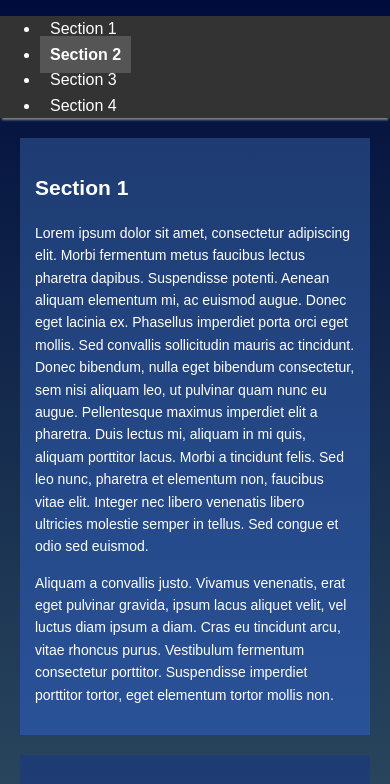
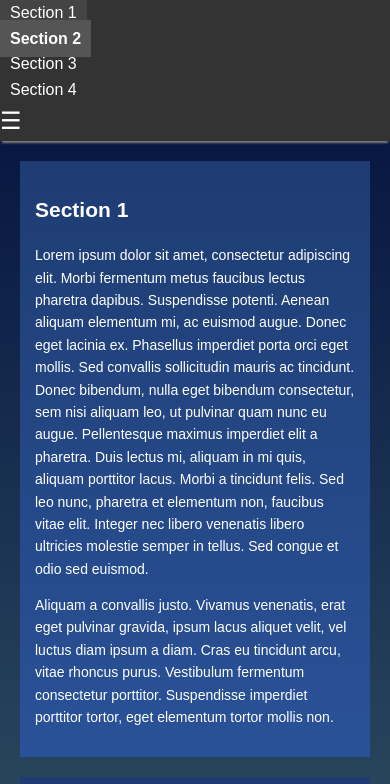
Before and after one commit to ahmad03sweity/newLandingPage, a plain HTML site: page index.html in a window 390 px wide. Shown: the top 784 px of the page. Drawn offline with Linux system fonts and the light colour scheme.

Commit message:
the final editing on the landing page

```diff
--- a/css/styles.css
+++ b/css/styles.css
@@ -10,6 +10,11 @@ body {
   font-family: Arial, sans-serif; /* Updated font-family */
   color: #fff;
   line-height: 1.6; /* Added line-height */
+}
+ul {
+  list-style-type: none;
+  padding: 0;
+  margin: 0;
 }
 
 header {
@@ -28,9 +33,32 @@ section {
   background: linear-gradient(to bottom, #1e3c72, #2a5298);
   color: white;
 }
+#navbar {
+  list-style-type: none; /* Remove bullet points */
+  padding: 0;
+  margin: 0;
+  display: flex; /* Arrange items in a row */
+  justify-content: space-around; /* Space items evenly */
+}
+
+#navbar li {
+  display: inline; /* Ensure list items are inline */
+}
+
+.menu__link {
+  color: white; /* Text color */
+  text-decoration: none; /* Remove underline */
+  padding: 10px 20px; /* Spacing around the links */
+  transition: background-color 0.3s; /* Smooth transition for hover effect */
+}
+
+.menu__link:hover {
+  background-color: #444; /* Hover effect */
+}
 
 /* ---- Navigation Styles ---- */
 .navbar {
+  list-style-type: none;
   display: flex;
   justify-content: space-between;
   align-items: center;
@@ -129,6 +157,17 @@ section {
     background-color: #333;
     width: 100%;
   }
+  #navbar {
+    flex-direction: column; /* Change to vertical layout */
+    align-items: flex-start; /* Align items to the start */
+  }
+  #navbar li {
+    display: block; /* Ensure list items are block */
+    width: 100%; /* Full width for each item */
+  }
+  .menu__link {
+    padding: 10px; /* Adjust padding */
+  }
 
   .navbar__menu.show {
     display: flex;
--- a/index.html
+++ b/index.html
@@ -18,6 +18,7 @@
       <ul id="navbar">
         <!-- Dynamic navigation items will appear here -->
       </ul>
+      <div class="hamburger">☰</div>
     </nav>
   </header>
   <main>
--- a/js/app.js
+++ b/js/app.js
@@ -26,6 +26,7 @@ document.addEventListener("DOMContentLoaded", () => {
       const targetId = link.getAttribute("href").substring(1);
       const targetSection = document.getElementById(targetId);
 
+      if (targetSection) { // Ensure targetSection exists
         // Calculate the offset position
         const offset = 50; // Adjust this value to match your navbar height
         const sectionPosition = targetSection.getBoundingClientRect().top + window.pageYOffset - offset;
@@ -37,8 +38,9 @@ document.addEventListener("DOMContentLoaded", () => {
         });
 
         // Close menu on link click
-      if (menu.classList.contains("show")) {
+        if (menu && menu.classList.contains("show")) {
           menu.classList.remove("show");
+        }
       }
     });
   });
@@ -78,10 +80,13 @@ document.addEventListener("DOMContentLoaded", () => {
     requestAnimationFrame(setActiveSection);
   });
 
-  // Hamburger menu toggle
+  if (hamburger) {
     hamburger.addEventListener("click", () => {
+      if (menu) {
         menu.classList.toggle("show");
+      }
     });
+  }
 
   // Set active section on page load
   setActiveSection();
```
Lines whose indentation alone changed are shown as unchanged.
